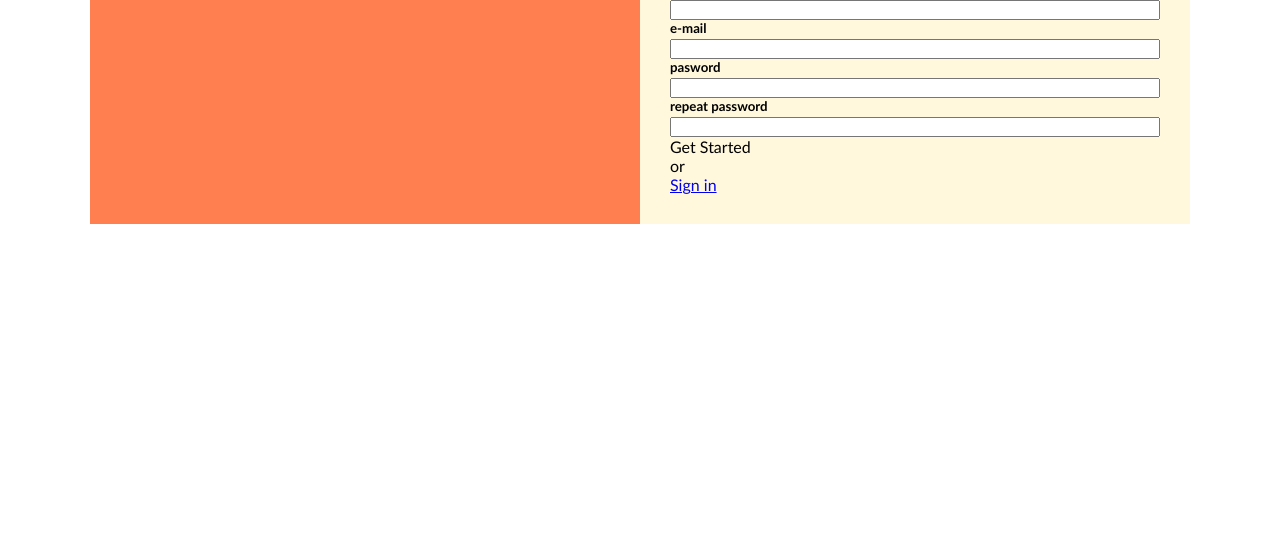
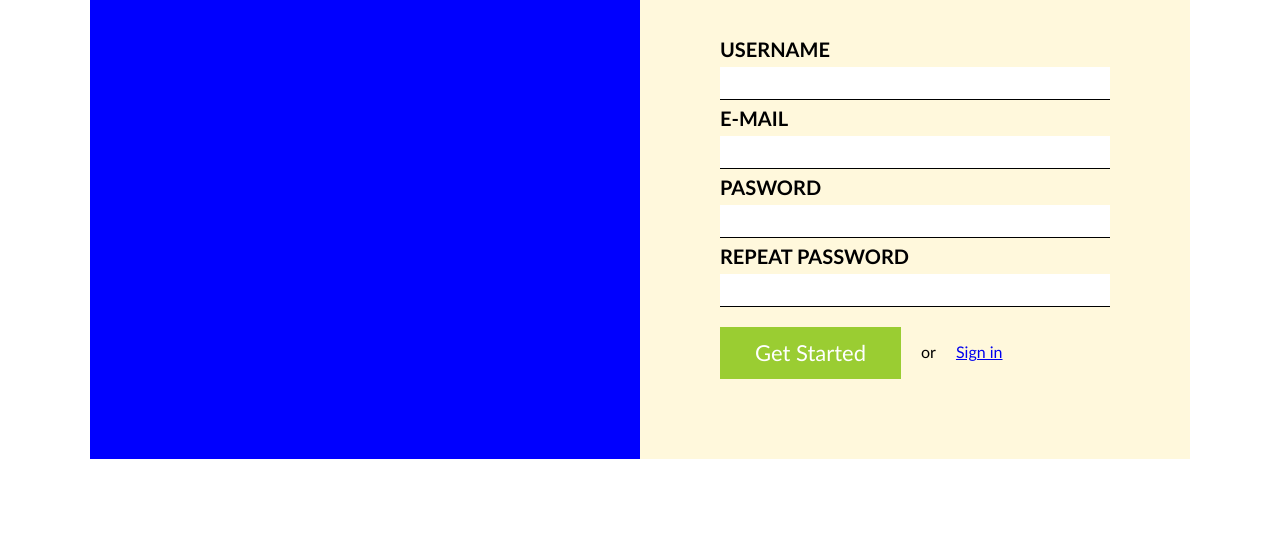
Before and after one commit to TomasVin/Erika-sign-up, a plain HTML site: page index.html in a window 1280 px wide. Shown: the part 249-800 px from the top of the page. Drawn offline with Linux system fonts and the light colour scheme.

Commit message:
progresas vyksta

```diff
--- a/index.html
+++ b/index.html
@@ -26,9 +26,11 @@
                 <h5>repeat password</h5>
                 <input type="password" name="repeat password">
             </div>
-            <div class="button">Get Started</dic>
-            <p>or</p>
-            <a href="#">Sign in</a>
+            <div class="btn">
+                <div class="button">Get Started</div>
+                <p>or</p>
+                <a href="#">Sign in</a>
+            </div>
         </div>
     </div>
 </body>
--- a/main.css
+++ b/main.css
@@ -9,7 +9,7 @@ body * {
 }
 
 .container {
-    background-color: coral;
+    background-color: blue;
    display: inline-block;
    width: 1100px;
    margin-left: calc(( 100% - 1100px ) / 2);
@@ -37,26 +37,64 @@ body * {
         display: inline-block;
         float: left;
         width: 50%;
-        padding: 30px 30px;
+        padding: 80px 80px;
     }
         .container > .forma > .form {
             display: inline-block;
             width: 100%;
+            float: left;
+
         }
             .container > .forma > .form > h5 {
                 display: inline-block;
                 width: 100%;
+                float: left;
+                font-size: 20px;
+                line-height: 26px;
+                text-transform: uppercase;
+                padding: 5px 0;
             }
             .container > .forma > .form > input {
                 display: inline-block;
                 width: 100%;
+                float: left;
+                padding: 5px 0;
+                font-size: 18px;
+                line-height: 22px;
+                border: none;
+                border-bottom: 1px black solid;
             }
-            .container > .forma > .button {
+        .forma > .btn {
+            display: inline-block;
+            float: left;
+            width: 100%;
+            margin-top: 20px;
+            line-height: 50px;
+        }
+            .forma > .btn > .button {
                 display: inline-block;
+                float: left;
+                border: 1px solid yellowgreen;
+                background-color: yellowgreen;
+                padding: 0 34px;
+                margin-right: 20px;
+                font-size: 22px;
+                color: #fff;
+
             }
-            .container > .forma > p {
+                /* .forma > .btn > .button {
+                    display: inline-block;
+                    float: left;
+                    border: 1px solid yellowgreen;
+                } */
+            .forma > .btn > p {
                 display: inline-block;
+                float: left;
+                /* line-height: 80px; */
+                margin-right: 20px;
             }
-            .container > .forma > a {
+            .forma > .btn > a {
                 display: inline-block;
-            }
+                float: left;
+                /* line-height: 26px; */
+             }
```
Also changed, not shown: 1 other file.
